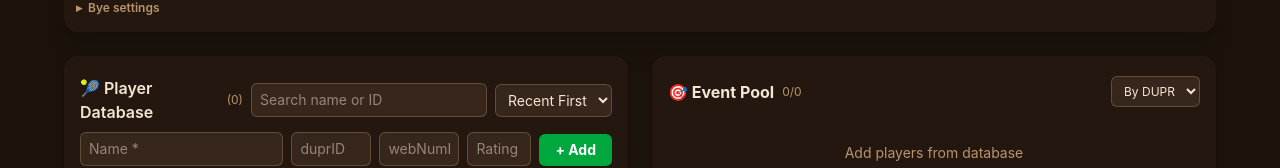
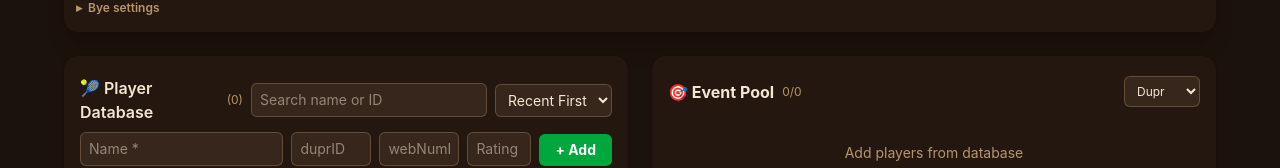
Before and after one commit to frankgqz/pickleball, a Next.js app: page / in a window 1280 px wide. Shown: the part 346-514 px from the top of the page. Built offline with nearby package versions, Linux system fonts and the light colour scheme; no server answers.

Commit message:
Event pool sort: 'By DUPR' -> 'Dupr' (narrower dropdown)

```diff
--- a/components/EventPool.tsx
+++ b/components/EventPool.tsx
@@ -50,7 +50,7 @@ export default function EventPool({ eventPool, onToggleSitting, onRemoveFromPool
             onChange={(e) => setSortBy(e.target.value as typeof sortBy)}
             className="py-1.5 px-2 bg-muted-bg border border-line rounded-md text-xs text-text"
           >
-            <option value="dupr">By DUPR</option>
+            <option value="dupr">Dupr</option>
             <option value="recent">Added</option>
           </select>
           {eventPool.length > 0 && (
```
